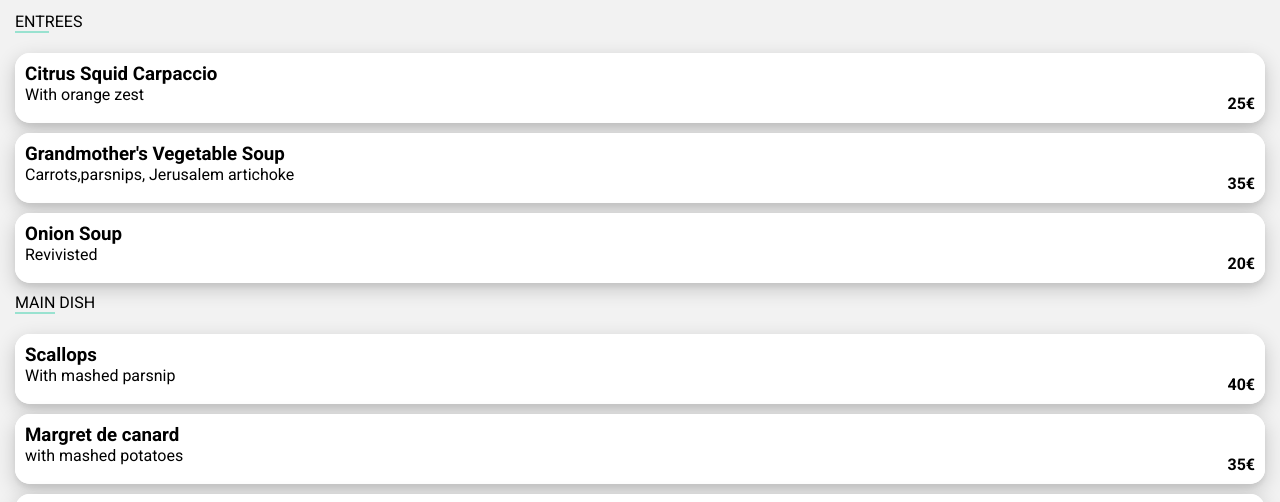
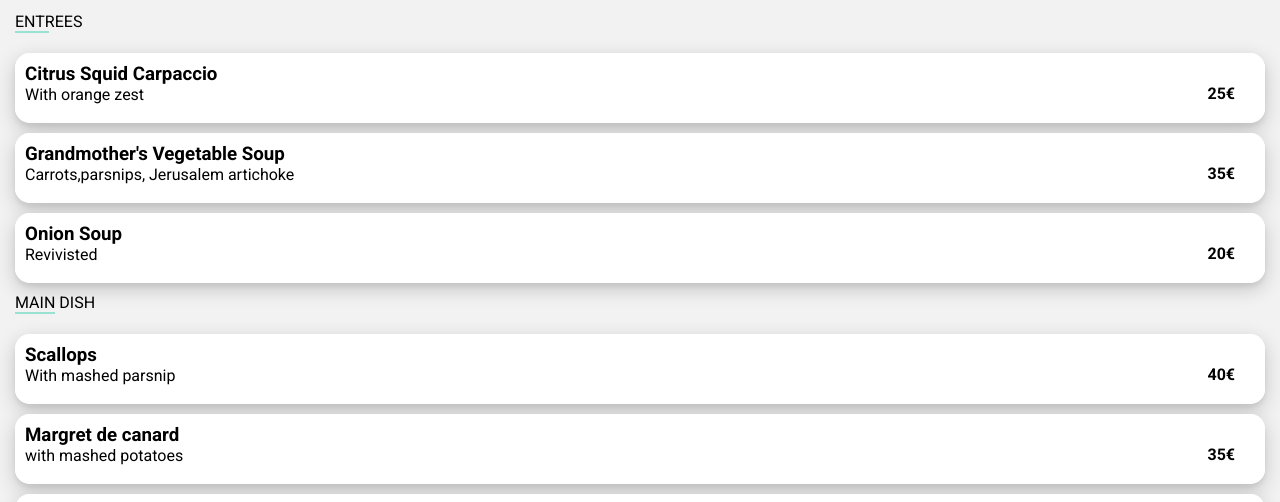
Before and after one commit to Connie9584/ohmyfood, a plain HTML site: page Bastille.html in a window 1280 px wide. Shown: the part 298-800 px from the top of the page. Drawn offline with Linux system fonts and the light colour scheme; a web font is replaced by a local one.

Commit message:
Increased tick icon size and changed % translate

```diff
--- a/css/style.css
+++ b/css/style.css
@@ -543,7 +543,7 @@ div#TickIconContainer {
     display:flex;
     position:absolute;
     align-items:center;
-    font-size:20px;
+    font-size:28px;
     color:transparent;
 
 }
@@ -569,7 +569,7 @@ div#TickIconContainer::after {
     }
 
     to {
-        transform:translateX(-18.5px);
+        transform:translateX(-4.9%);
     }
 }
 
@@ -582,6 +582,8 @@ div#TickIconContainer::after {
     display:flex;
     justify-content: right;
     align-items:center;
+    color:transparent;
+
 
 }
 
@@ -633,7 +635,7 @@ animation-duration:2.6s;
 }
 
 .FoodTextContainer:hover {
-    width:90%;
+    width:82%;
     border-radius:15px;
     border-top-right-radius: 0px;
     border-bottom-right-radius: 0px;
@@ -685,10 +687,10 @@ div.PriceContainer {
     display:flex;
     flex-direction:column;
     justify-content:flex-end;
-    align-items:baseline;
+    align-items:flex-end;
     width:min-content;
-    padding-bottom:10px;
-    padding-right:10px;
+    padding-bottom:20px;
+    padding-right:30px;
 }
 
 
```
